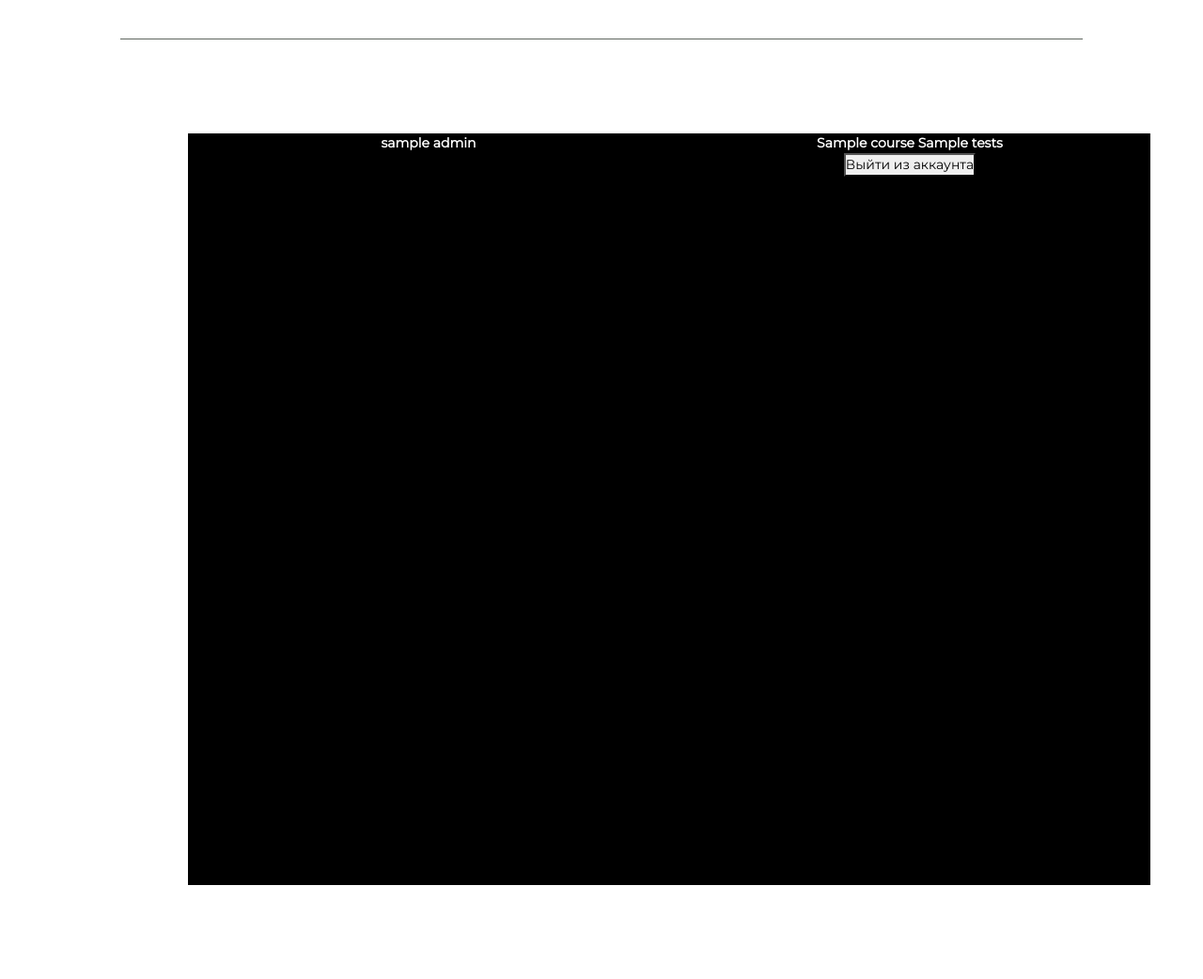
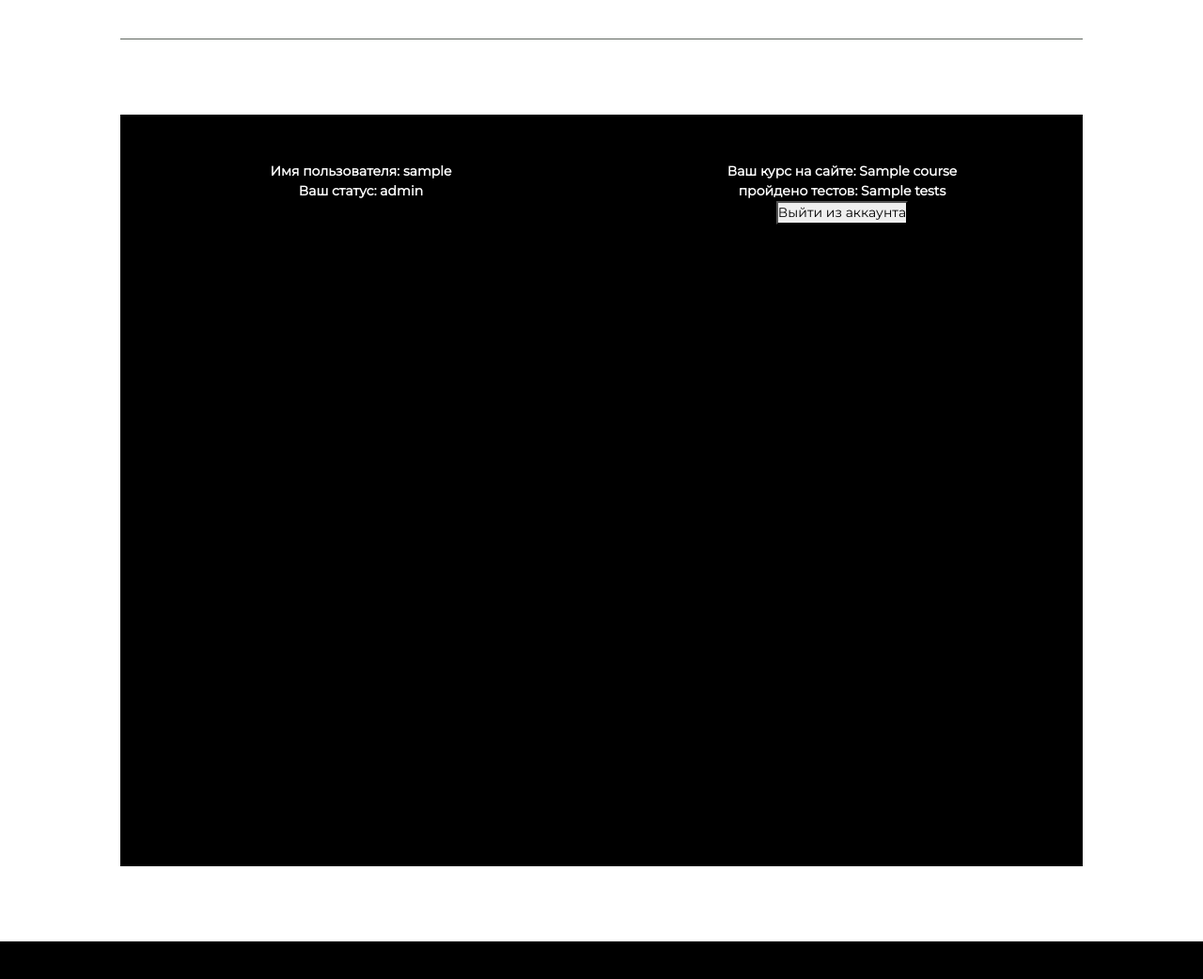
Before and after one commit to Enrinko/againUP, a Symfony app: template templates/userCab.html.twig in a window 1280 px wide. Shown: the part 101-1143 px from the top of the page at 94% size. After the commit the page ends 1103 px from the top, so only its background shows below. Run offline with Twig, Linux system fonts and the light colour scheme; the template is opened without the code that fills it: most values are stand-ins (such as "Sample title", 1, 10 or a date in 2020); some libraries are stand-ins or nearby versions.

Commit message:
ЛООООГИИИИИН

```diff
--- a/migrations/Version20230228094453.php
+++ b/migrations/Version20230228172616.php
@@ -10,7 +10,7 @@
 /**
  * Auto-generated Migration: Please modify to your needs!
  */
-final class Version20230228094453 extends AbstractMigration
+final class Version20230228172616 extends AbstractMigration
 {
     public function getDescription(): string
     {
--- a/public/css/userCab-main.css
+++ b/public/css/userCab-main.css
@@ -1,6 +1,18 @@
 .main {
-    margin: 100px 200px;
+    margin: 10cqh 10cqw;
     background-color: #000;
     width: 80vw;
     height: 100vh;
 }
+
+.col {
+    width: fit-content;
+    height: fit-content;
+    display: grid;
+    padding: 50px;
+    container-type: size;
+}
+
+.col > * {
+    margin-bottom: 2cqh;
+}
--- a/public/php/db.php
+++ /dev/null
@@ -1,5 +0,0 @@
-<?php $host = "localhost";
-$name = "root";
-$password = "";
-$db = "someShit";
-$link = mysqli_connect($host, $name, $password, $db); ?>
--- a/src/Controller/SiteController.php
+++ b/src/Controller/SiteController.php
@@ -8,6 +8,7 @@
 use App\Form\RegistrationFormType;
 use App\Service\MyValidator;
 use App\Service\PublicForm;
+use App\Service\PublicService;
 use App\Service\SetUser;
 use Doctrine\ORM\EntityManagerInterface;
 use Psr\Log\LoggerInterface;
@@ -21,6 +22,7 @@
 {
     public LoggerInterface $logger;
     public EntityManagerInterface $manager;
+
 
     public function __construct(LoggerInterface $logger, EntityManagerInterface $manager)
     {
@@ -77,11 +79,11 @@
     }
 
     #[Route('/userCab', name: "cab")]
-    public function userCab(): Response
+    public function userCab(PublicService $service): Response
     {
         $array = [
             'username' => $this->getUser()->getUserIdentifier(),
-            'role' => $this->getUser()->getRoles()[0],
+            'role' => $service->identifyRole(),
             'course' => $this->isGranted('ROLE_PREMIUM')? 'TechLand Plus' : 'TechLand Base',
             'layers' => 1,
             'links' => [
--- a/src/Entity/Tests.php
+++ b/src/Entity/Tests.php
@@ -58,7 +58,6 @@
 
         return $this;
     }
-
     /**
      * @return Collection<int, TestsOfUser>
      */
--- a/src/Entity/User.php
+++ b/src/Entity/User.php
@@ -3,9 +3,9 @@
 namespace App\Entity;
 
 use App\Repository\UserRepository;
+use Doctrine\ORM\Mapping as ORM;
 use Doctrine\Common\Collections\ArrayCollection;
 use Doctrine\Common\Collections\Collection;
-use Doctrine\ORM\Mapping as ORM;
 use Symfony\Bridge\Doctrine\Validator\Constraints\UniqueEntity;
 use Symfony\Component\Security\Core\User\PasswordAuthenticatedUserInterface;
 use Symfony\Component\Security\Core\User\UserInterface;
@@ -99,7 +99,6 @@
         // If you store any temporary, sensitive data on the user, clear it here
         // $this->plainPassword = null;
     }
-
     /**
      * @return Collection<int, TestsOfUser>
      */
--- a/templates/userCab.html.twig
+++ b/templates/userCab.html.twig
@@ -16,23 +16,23 @@
             <div class="row align-items-start">
                 <div class="col">
                     <span>
-                        {{ username }}
+                        Имя пользователя: {{ username }}
                     </span>
                     <span>
-                        {{ role }}
+                       Ваш статус: {{ role }}
                     </span>
                     {% if is_granted('ROLE_ADMIN') %}
-                    <button href="{{ path('admin') }}">
-                        Выйти из аккаунта
-                    </button>
+                        <button href="{{ path('admin') }}">
+                            Админ панель
+                        </button>
                     {% endif %}
                 </div>
                 <div class="col">
                     <span>
-                        {{ course }}
+                       Ваш курс на сайте: {{ course }}
                     </span>
                     <span>
-                        {{ tests }}
+                        пройдено тестов: {{ tests }}
                     </span>
                     <form action="{{ path('logout') }}">
                         <button >
```
Also changed, not shown: src/Service/MyValidator.php (deleted, +0 -19 lines), src/Service/PublicService.php (added, +25 -0 lines), src/Service/SetUser.php (deleted, +0 -23 lines), 1 other file.
